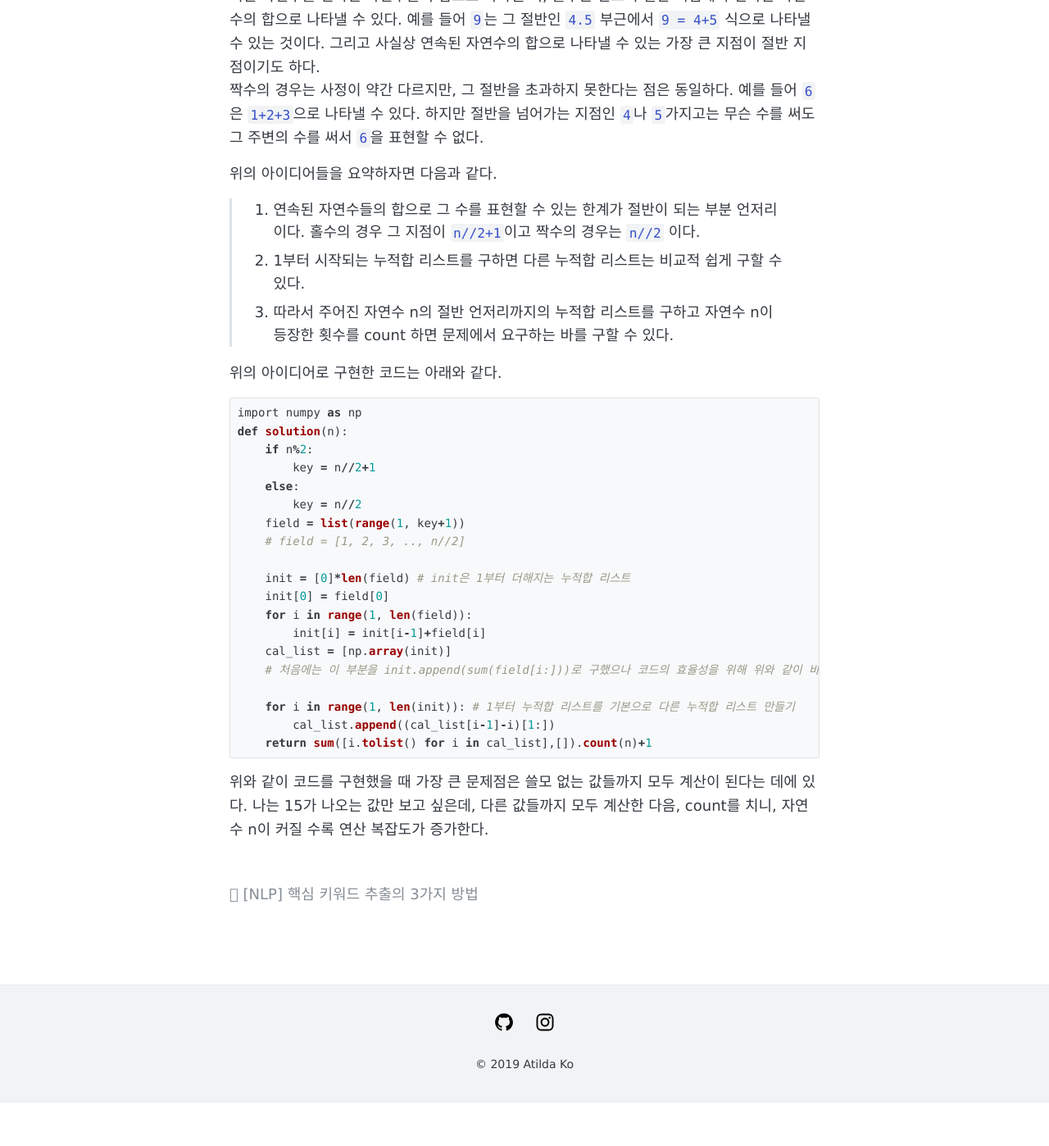
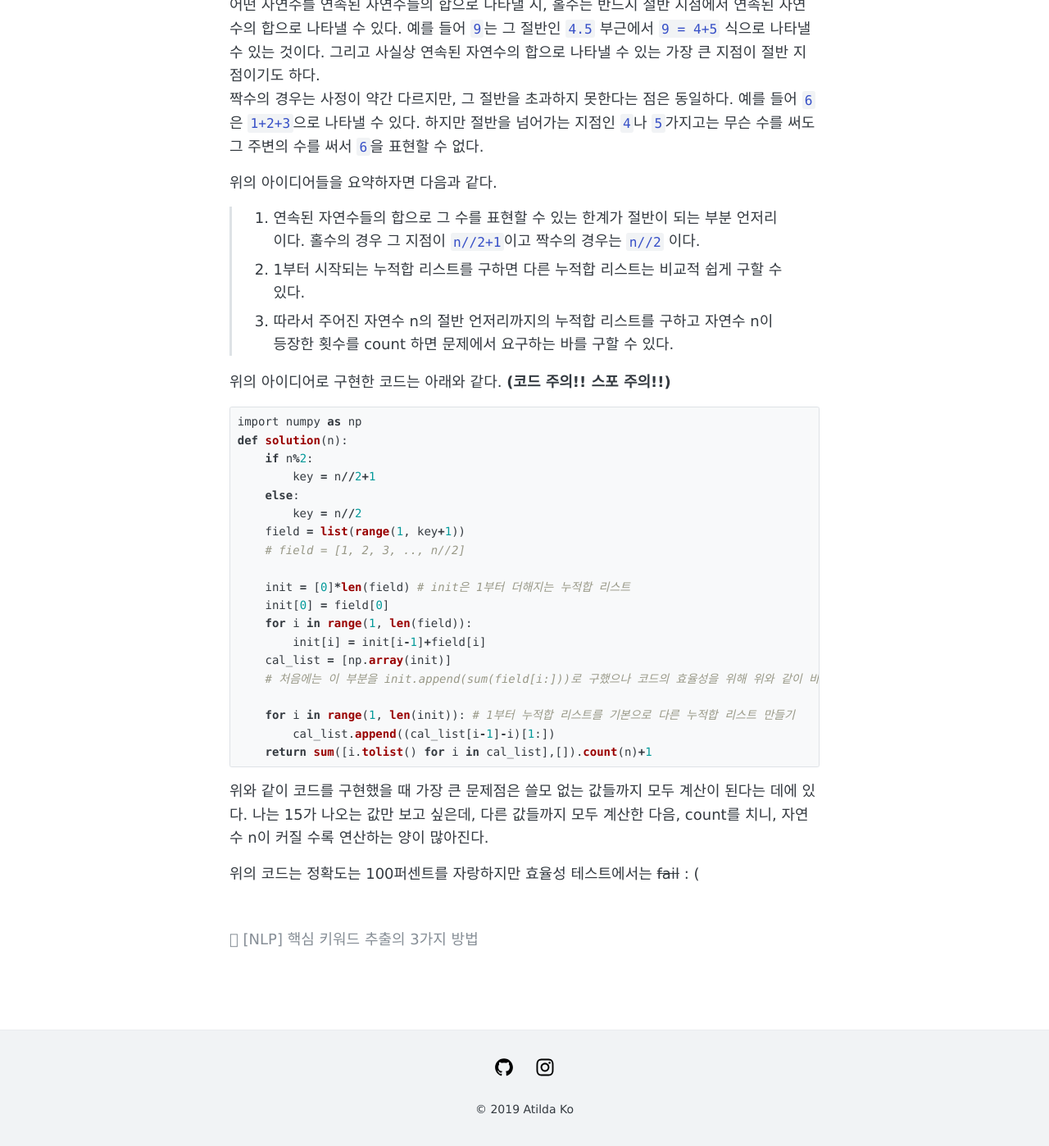
Before and after one commit to stellarway/stellarway.github.io, a Jekyll site: the page built from _posts/2019-09-15-express_numbers.md, in a window 1280 px wide and 1400 px high, scrolled down 1311 px. Shown: the whole window at 82% size. Built offline with Jekyll 4.4.1, drawn with Linux system fonts in a browser that asks for light colours; our own code applies the rules of GitHub Pages for plain Markdown files; before the commit the page ends 2656 px from its top, so only the background shows below that; some of the changed text lies outside the part shown.

Commit message:
_posts/2019-09-15-express_numbers.md updated

````diff
--- a/_posts/2019-09-15-express_numbers.md
+++ b/_posts/2019-09-15-express_numbers.md
@@ -8,8 +8,8 @@ comments: true
 > 문제: [숫자의 표현](https://programmers.co.kr/learn/courses/30/lessons/12924)
 > 요약: 자연수 n을 연속된 자연수들의 합으로 나타낼 수 있을 때 그 개수를 구하시오.
 
-### 1. 첫번째 시도
-#### * 기본 아이디어 1. 누적합 리스트 만들기
+## 1. 첫번째 시도
+### * 기본 아이디어 1. 누적합 리스트 만들기
 첫번째 시도의 아이디어는 다음과 같은 표를 채워넣다가 생각해낸 방법이다.
 
 |  | 1 | 2 | 3|...
@@ -49,6 +49,10 @@ comments: true
 >3. 따라서 주어진 자연수 n의 절반 언저리까지의 누적합 리스트를 구하고 자연수 n이 등장한 횟수를 count 하면 문제에서 요구하는 바를 구할 수 있다.
 
 위의 아이디어로 구현한 코드는 아래와 같다.
+**(코드 주의!! 스포 주의!!)**
+
+
+
 
 ```py
 import numpy as np
@@ -72,8 +76,10 @@ def solution(n):
     return sum([i.tolist() for i in cal_list],[]).count(n)+1
 ```
 위와 같이 코드를 구현했을 때  가장 큰 문제점은 쓸모 없는 값들까지 모두 계산이 된다는 데에 있다.
-나는 15가 나오는 값만 보고 싶은데, 다른 값들까지 모두 계산한 다음, count를 치니, 자연수 n이 커질 수록 연산 복잡도가 증가한다.
+나는 15가 나오는 값만 보고 싶은데, 다른 값들까지 모두 계산한 다음, count를 치니, 자연수 n이 커질 수록 연산하는 양이 많아진다.
+
+ 위의 코드는 정확도는 100퍼센트를 자랑하지만 효율성 테스트에서는 ~~fail~~ : (
 
 <!--stackedit_data:
-eyJoaXN0b3J5IjpbLTU4ODU3MTk0MF19
+eyJoaXN0b3J5IjpbNzQ3NDMyNzQxXX0=
 -->
````
Also changed, not shown: other parts of _posts/2019-09-15-express_numbers.md (+2 -2 lines).
